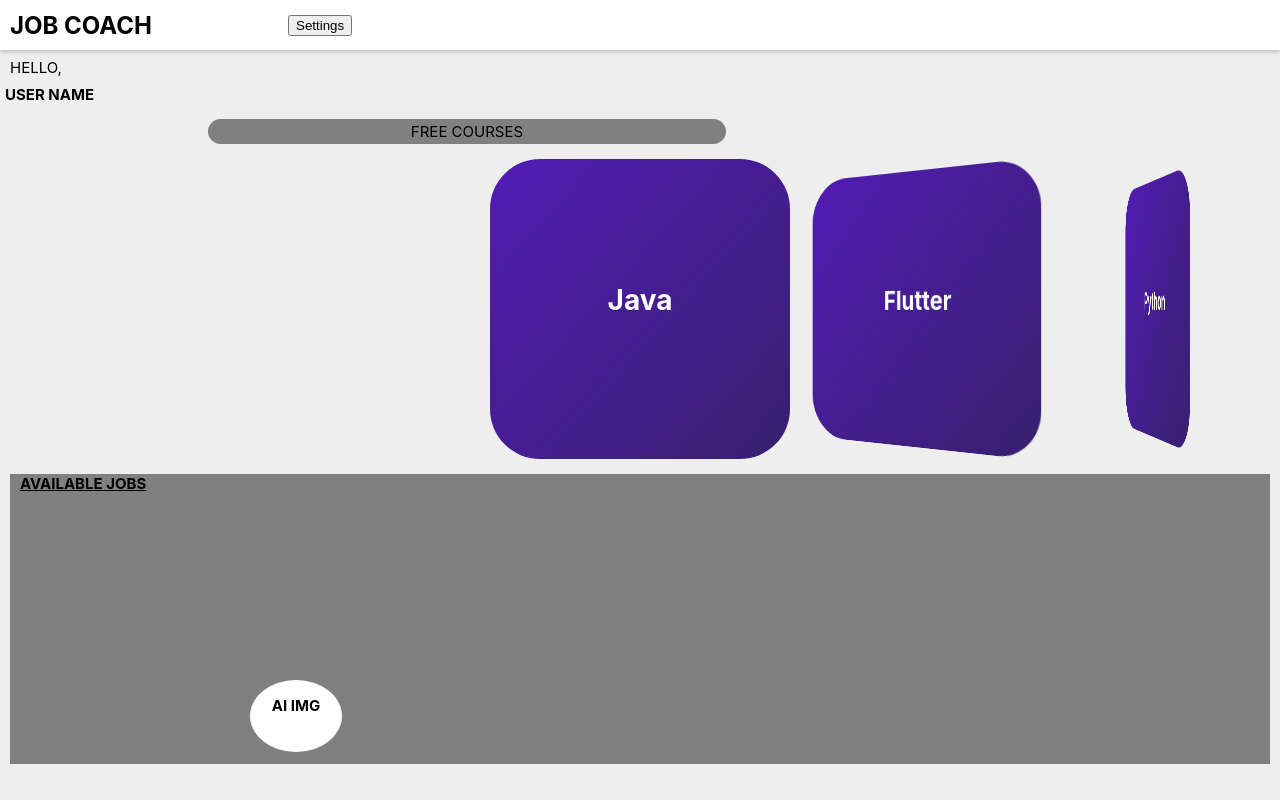
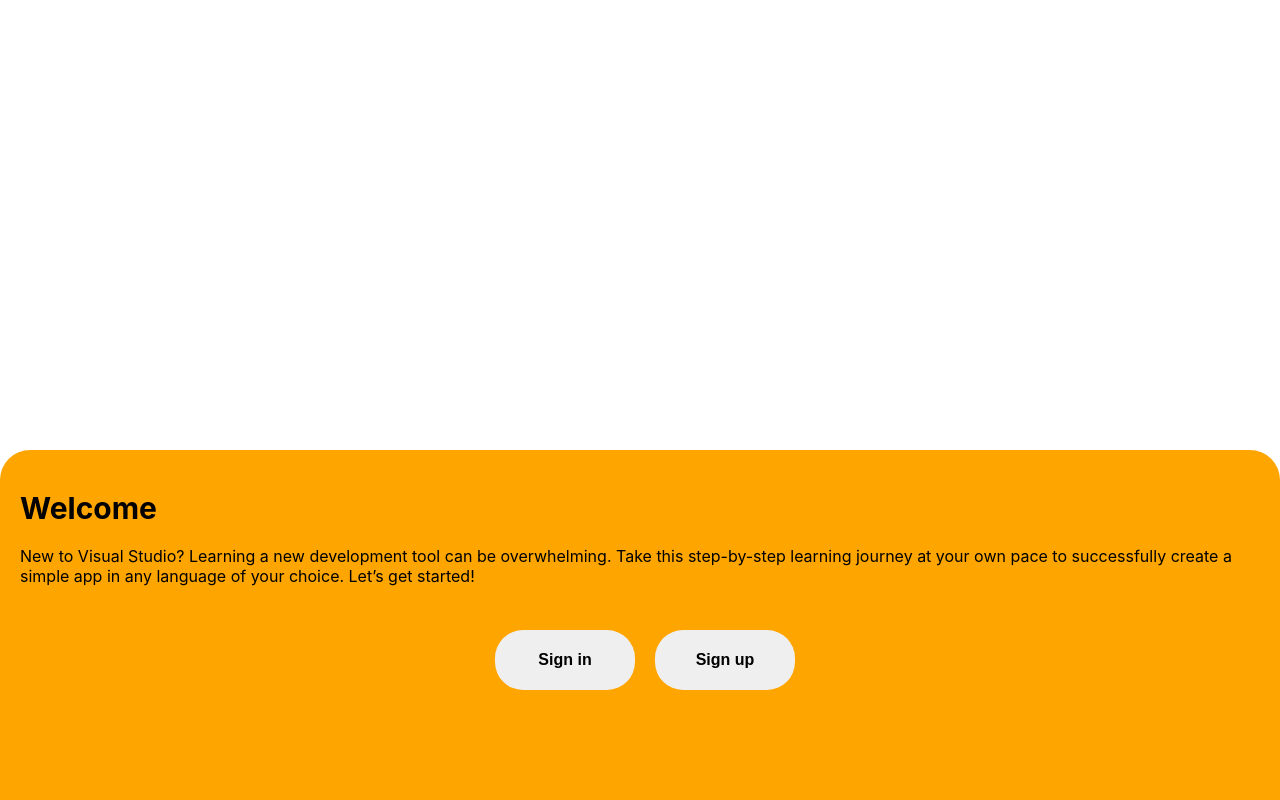
Before and after one commit to JasmineBabaYara/cb, a React (Create React App) app: page / in a window 1280 px wide. Built offline with nearby package versions, Linux system fonts and the light colour scheme.

Commit message:
welcome page

```diff
--- a/src/App.js
+++ b/src/App.js
@@ -1,27 +1,20 @@
 import React from "react";
 import "./App.css";
+import Welcome from "./components/welcomePage";
 
 //Import Components
-import Courses from "./components/template/Courses";
-import MidToFooter from "./components/template/MidToFooter";
-import Nav from "./components/template/Nav";
-import SettingsPage from "./components/settingsTemplate/SettingsPage";
-
-// Import declarative routing components
-import { BrowserRouter as Router, Route, Switch } from "react-router-dom";
-
+// import Courses from "./components/template/Courses";
+// import MidToFooter from "./components/template/midToFooter";
+// import Nav from "./components/template/Nav";
 
 
 function App() {
-  return (
-    <Router>
-      <Nav />
+  return (<>
+      {/* <Nav />
       <Courses />
-      <MidToFooter />
-      <Switch>
-        <Route path="/settingspage" component={SettingsPage} />
-      </Switch>
-    </Router>
+      <MidToFooter /> */}
+      <Welcome />
+      </>
   );
 }
 
--- a/src/components/template/Nav.js
+++ b/src/components/template/Nav.js
@@ -1,7 +1,4 @@
 import React from "react";
-
-// Import declarative routing
-import { Link } from "react-router-dom";
 
 //Import custom styling
 import "../../styles/nav.css";
@@ -13,9 +10,7 @@
       <div className="nav-wrapper">
         <p className="nav-title">JOB COACH</p>
         <div className="settings-icon">
-          <Link to="SettingsPage">
             <button>Settings</button>
-          </Link>
         </div>
       </div>
       <section className="nav-section">
--- /dev/null
+++ b/src/components/welcomePage.js
@@ -0,0 +1,23 @@
+import React, { Component } from 'react';
+import "../styles/loginAndSign-upStyles/welcomePage.css";
+
+// Welcome page, contains welcome message and sign in and sign out pages
+
+class Welcome extends Component {
+    render() {
+        return (
+            <div className="welcome-container">
+                <div className="welcome-div">
+                    <h1 className="welcome-main">Welcome</h1>
+                    <p className="welcome-message">New to Visual Studio? Learning a new development tool can be overwhelming. Take this step-by-step learning journey at your own pace to successfully create a simple app in any language of your choice. Let’s get started!</p>
+                    <div className="btn-div">
+                        <button className="btn sign-in-btn">Sign in</button>
+                        <button className="btn sign-up-btn">Sign up</button>
+                    </div>
+                </div>
+            </div>
+        );
+    }
+}
+
+export default Welcome;
--- /dev/null
+++ b/src/styles/loginAndSign-upStyles/welcomePage.css
@@ -0,0 +1,49 @@
+* {
+  margin: 0;
+  padding: 0;
+  box-sizing: border-box;
+}
+
+.welcome-container {
+  background-color: white;
+  height: 100vh;
+}
+
+.welcome-div {
+  background-color: orange;
+  position: absolute;
+  bottom: 0;
+  width: 100vw;
+  height: 350px;
+  border-radius: 30px 30px 0 0;
+  overflow: hidden;
+  padding: 40px 10px 20px 20px;
+}
+
+.welcome-main {
+  font-size: 30px;
+  padding-bottom: 20px;
+}
+
+.welcome-message {
+  font-size: 16px;
+  margin-bottom: 24px;
+}
+
+.btn-div {
+  display: flex;
+  justify-content: center;
+  align-items: center;
+  padding-top: 10px;
+}
+
+.btn {
+  height: 60px;
+  width: 140px;
+  outline: none;
+  border-radius: 28px;
+  border: none;
+  font-size: 16px;
+  font-weight: bold;
+  margin: 10px;
+}
```
